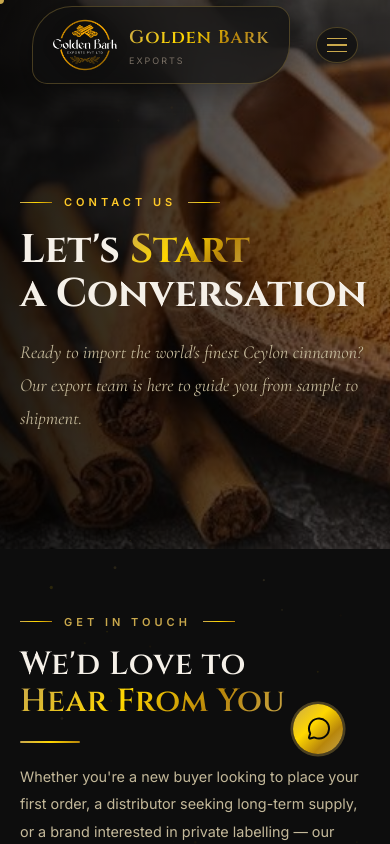
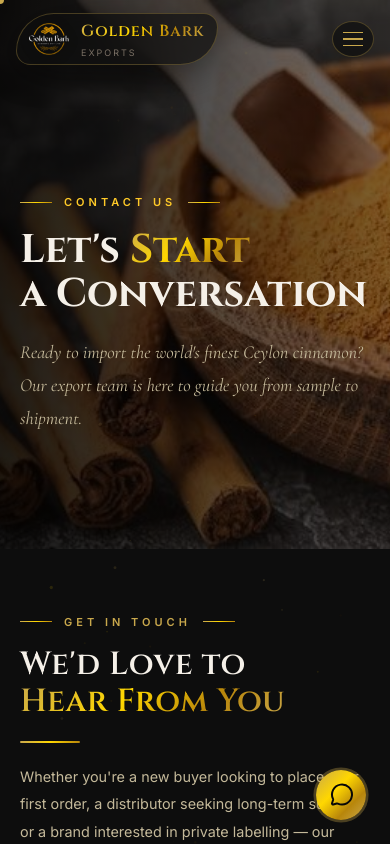
Before and after one commit to Geenadi/Golden-Bark, a React (Vite) app: page /contact in a window 390 px wide. Shown: the top 844 px of the page. Built offline with nearby package versions, Linux system fonts and the light colour scheme.

Commit message:
fix: adjust layout and overflow properties for responsive design

```diff
--- a/src/App.jsx
+++ b/src/App.jsx
@@ -2,7 +2,6 @@ import React, { useState, useEffect, useRef } from 'react';
 import { BrowserRouter as Router, Routes, Route, NavLink, Link, useLocation } from 'react-router-dom';
 import { Menu, X, Phone, Mail, MapPin, Globe, Share2, MessageCircle, Users, ChevronRight, ChevronDown, MessageSquare } from 'lucide-react';
 import './index.css';
-import ReactDOM from 'react-dom';
 
 
 /* =========================================
@@ -369,7 +368,6 @@ function Layout({ children }) {
         <MessageCircle size={24} />
         <span className="whatsapp-tooltip">Chat with us!</span>
       </a>
-      document.body
     </>
   );
 }
--- a/src/index.css
+++ b/src/index.css
@@ -86,6 +86,9 @@ html {
   scroll-behavior: smooth;
   font-size: 16px;
   -webkit-font-smoothing: antialiased;
+  overflow-x: hidden;
+  width: 100%;
+  max-width: 100%;
 }
 
 body {
@@ -94,6 +97,14 @@ body {
   color: var(--text-primary);
   line-height: 1.7;
   overflow-x: hidden;
+  width: 100%;
+  max-width: 100%;
+}
+
+#root {
+  overflow-x: hidden;
+  width: 100%;
+  max-width: 100%;
 }
 
 a {
@@ -543,6 +554,8 @@ textarea.form-control {
 
 .navbar-creative-inner {
   max-width: var(--container-max);
+  width: 100%;
+  box-sizing: border-box;
   margin: 0 auto;
   display: flex;
   align-items: center;
@@ -561,6 +574,8 @@ textarea.form-control {
   border: 1px solid var(--border-gold);
   display: flex;
   align-items: center;
+  min-width: 0;
+  flex-shrink: 1;
   box-shadow: 0 8px 32px rgba(0, 0, 0, 0.4);
   transition: all var(--transition-base);
 }
@@ -574,6 +589,7 @@ textarea.form-control {
   display: flex;
   align-items: center;
   gap: 12px;
+  min-width: 0;
   text-decoration: none;
 }
 
@@ -587,6 +603,7 @@ textarea.form-control {
 .navbar-logo-text {
   display: flex;
   flex-direction: column;
+  min-width: 0;
 }
 
 .navbar-logo-name {
@@ -598,6 +615,9 @@ textarea.form-control {
   -webkit-text-fill-color: transparent;
   background-clip: text;
   letter-spacing: 1px;
+  white-space: nowrap;
+  overflow: hidden;
+  text-overflow: ellipsis;
 }
 
 .navbar-logo-sub {
@@ -710,6 +730,7 @@ textarea.form-control {
   gap: 5px;
   cursor: pointer;
   padding: 10px;
+  flex-shrink: 0;
   background: rgba(15, 15, 15, 0.7);
   border: 1px solid var(--border-gold);
   border-radius: 50%;
@@ -735,6 +756,8 @@ textarea.form-control {
   align-items: center;
   justify-content: center;
   gap: 40px;
+  overflow-y: auto;
+  padding: 24px 20px;
 }
 
 .mobile-menu.open {
@@ -787,8 +810,24 @@ textarea.form-control {
     display: none !important;
   }
 
+  .navbar-creative {
+    padding: 14px 16px 0;
+  }
+
   .navbar-creative-inner {
     height: 50px !important;
+  }
+
+  .nav-segment-logo {
+    padding: 4px 12px;
+  }
+
+  .navbar-logo img {
+    height: 40px;
+  }
+
+  .navbar-logo-name {
+    font-size: 1rem;
   }
 
   .navbar-hamburger {
@@ -796,6 +835,12 @@ textarea.form-control {
     position: relative !important;
     right: auto !important;
     margin-left: auto !important;
+  }
+}
+
+@media (max-width: 360px) {
+  .navbar-logo-text {
+    display: none;
   }
 }
 
@@ -1075,6 +1120,11 @@ textarea.form-control {
   :root {
     --section-py: 70px;
   }
+
+  /* Prevent iOS Safari from auto-zooming on input focus */
+  .form-control {
+    font-size: 16px;
+  }
 }
 
 /* ============================================
@@ -1180,14 +1230,6 @@ textarea.form-control {
 
   100% {
     box-shadow: 0 0 0 0 rgba(201, 168, 76, 0);
-  }
-}
-
-/* Mobile Screen Override */
-@media (max-width: 768px) {
-  .whatsapp-float {
-    bottom: 90px !important;
-    right: 47px !important;
   }
 }
 
--- a/src/pages/Home.css
+++ b/src/pages/Home.css
@@ -23,12 +23,22 @@
   width: 100%;
   height: 100%;
   object-fit: cover;
-  transform: scale(1.05);
   transition: transform 8s ease;
 }
 
-.hero:hover .hero-bg-img {
-  transform: scale(1);
+/* Scoped to real pointer/hover devices: on touch, :hover never
+   fires, so the default 1.05 scale would sit permanently oversized
+   above the fold — which, even clipped by .hero's overflow:hidden,
+   still widens the mobile browser's layout viewport and pushes
+   position:fixed elements (like the WhatsApp button) off-screen. */
+@media (hover: hover) and (pointer: fine) {
+  .hero-bg-img {
+    transform: scale(1.05);
+  }
+
+  .hero:hover .hero-bg-img {
+    transform: scale(1);
+  }
 }
 
 .hero-overlay {
@@ -118,6 +128,8 @@
 }
 
 .process-video-section {
+  position: relative;
+  overflow: hidden;
   padding-top: 52px;
   padding-bottom: 52px;
 }
@@ -553,12 +565,14 @@
 
 .preview-scroll-container {
   width: 100vw;
+  max-width: 100vw;
   position: relative;
   left: 50%;
   right: 50%;
   margin-left: -50vw;
   margin-right: -50vw;
   padding: 20px 0;
+  overflow: hidden;
 }
 
 .preview-track {
@@ -631,6 +645,10 @@
 /* ---- Why Ceylon ---- */
 .why-section {
   background: var(--dark-900);
+  /* Contains the reveal-left/reveal-right slide-in transforms below,
+     which sit off-screen (translateX ±50px) before they scroll into
+     view and would otherwise widen the page horizontally. */
+  overflow-x: hidden;
 }
 
 .why-grid {
@@ -817,6 +835,37 @@
   .why-image-wrap {
     height: 380px;
     order: -1;
+  }
+
+  /* .cta-ornament's negative right offset extends past its box's
+     edge in real layout coordinates. Even clipped by .cta-box's
+     overflow:hidden, that geometry still widens the page on mobile
+     browsers (their viewport-sizing pass isn't limited by ancestor
+     clipping the way painting is), so keep it flush on narrow screens. */
+  .cta-ornament {
+    top: -60px;
+    right: 0;
+    width: 180px;
+    height: 180px;
+  }
+}
+
+/* Below 1024px, layouts stack to a single column, so the horizontal
+   slide-in reveal has no room — its pre-reveal translateX sits off
+   the edge of the screen and widens the page (this holds true even
+   inside `overflow: hidden` ancestors, since transformed layout
+   still affects the mobile browser's viewport-sizing calculation).
+   Fall back to the same vertical reveal used elsewhere. */
+@media (max-width: 1024px) {
+
+  .reveal-left,
+  .reveal-right {
+    transform: translateY(30px);
+  }
+
+  .reveal-left.revealed,
+  .reveal-right.revealed {
+    transform: translateY(0);
   }
 }
 
```
